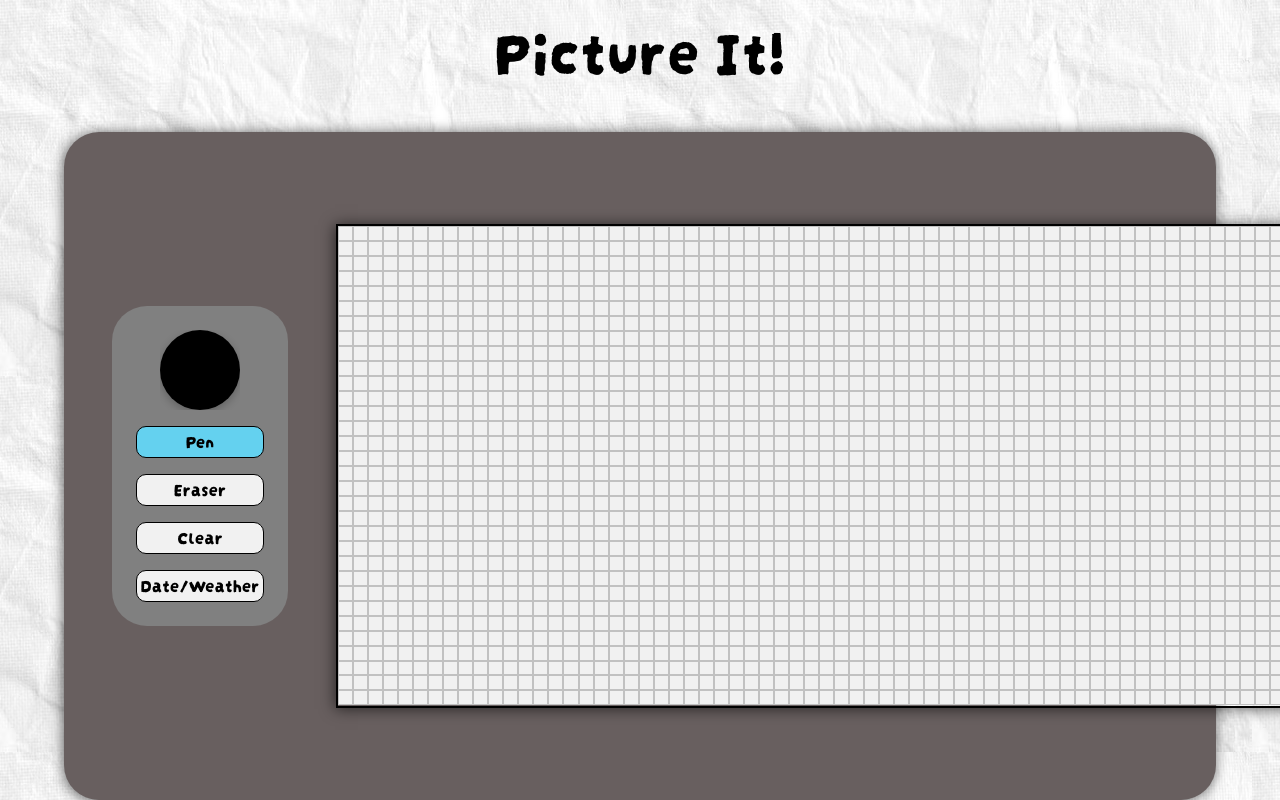
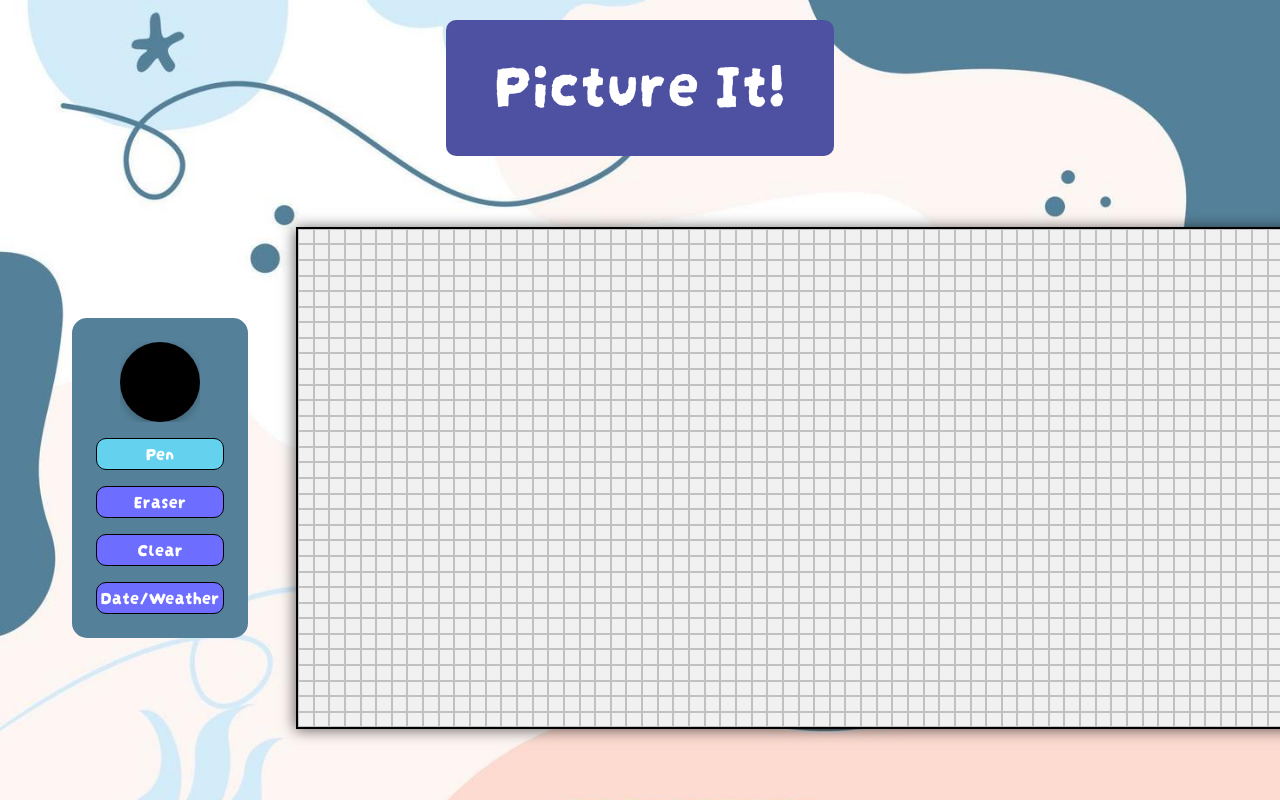
Before and after one commit to mlutz-devops/picture-it, a plain HTML site: page templates/index.html in a window 1280 px wide. Shown: the top 800 px of the page. Drawn offline with nearby package versions, Linux system fonts and the light colour scheme; no server answers.

Commit message:
styling doodle background

```diff
--- a/static/js/script.js
+++ b/static/js/script.js
@@ -98,6 +98,7 @@ function drawGridFromServer(arr) {
 }
 function start() {
   generateGrid(gridSize);
+  getGrid();
 }
 function drawDateAndWeather() {
   if (dw) {
@@ -252,7 +253,7 @@ async function getWeather(city) {
 
 function drawDate() {
   if (showData) {
-    resetGrid();
+    // resetGrid();
     getTime();
     let day = date.toLocaleString("en-US", { weekday: "short" });
     let month = date.toLocaleString("en-US", { month: "short" });
--- a/static/stylesheets/styles.css
+++ b/static/stylesheets/styles.css
@@ -7,6 +7,7 @@
   margin: 0;
   padding: 0;
   font-family: "doodle";
+  color: white;
   /* outline: 1px solid red; */
 }
 .content {
@@ -16,8 +17,11 @@
   width: 100vw;
   justify-content: center;
   align-items: center;
-  gap: 5vh;
-  background-image: url("../images/paper-background.avif");
+  /* gap: 5vh; */
+  background-image: url("../images/doodles-bg.jpeg");
+  background-size: cover;
+  background-repeat: no-repeat;
+  background-position: center center;
 }
 #grid {
   border: 2px solid black;
@@ -44,6 +48,10 @@ input[type="color"]::-webkit-color-swatch {
 }
 .title {
   font-size: 4rem;
+  background-color: rgba(78, 81, 162, 255);
+  padding: 0.75rem 3rem 2rem;
+  border-radius: 10px;
+  margin-top: 20px;
 }
 .square {
   border: 1px solid rgba(0, 0, 0, 0.2);
@@ -64,11 +72,11 @@ input[type="color"]::-webkit-color-swatch {
   display: flex;
   align-items: center;
   justify-content: space-around;
-  background-color: rgb(104, 95, 95);
-  padding: 2rem 3rem;
+  /* background-color: rgba(35, 35, 99, 255); */
+  padding: 0.5rem 0.5rem;
   border-radius: 35px;
   gap: 3rem;
-  box-shadow: -1px 1px 14px 0px rgba(0, 0, 0, 0.62);
+  /* box-shadow: -1px 1px 14px 0px rgba(0, 0, 0, 0.62); */
 }
 .controls {
   display: flex;
@@ -76,9 +84,9 @@ input[type="color"]::-webkit-color-swatch {
   justify-content: center;
   align-items: center;
   gap: 1rem;
-  background-color: grey;
+  background-color: rgba(84, 128, 153, 255);
   padding: 1.5rem;
-  border-radius: 35px;
+  border-radius: 15px;
 }
 .button {
   border: 1px solid black;
@@ -87,9 +95,8 @@ input[type="color"]::-webkit-color-swatch {
   font-size: 1.15rem;
   border-radius: 10px;
   padding-bottom: 5px;
-  background-color: #f1f1f1;
+  background-color: rgb(109, 109, 255);
   text-align: center;
-  color: black;
 }
 .active-btn {
   background-color: rgb(100, 209, 239);
```
Also changed, not shown: static/images/doodles-bg.jpeg (added), static/images/purp.jpeg (added).
